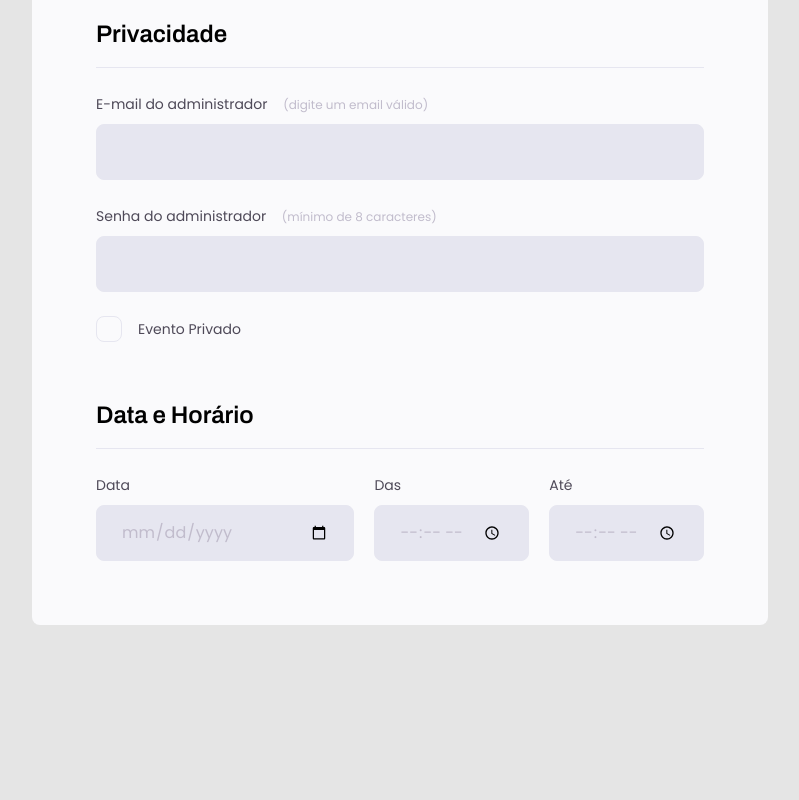
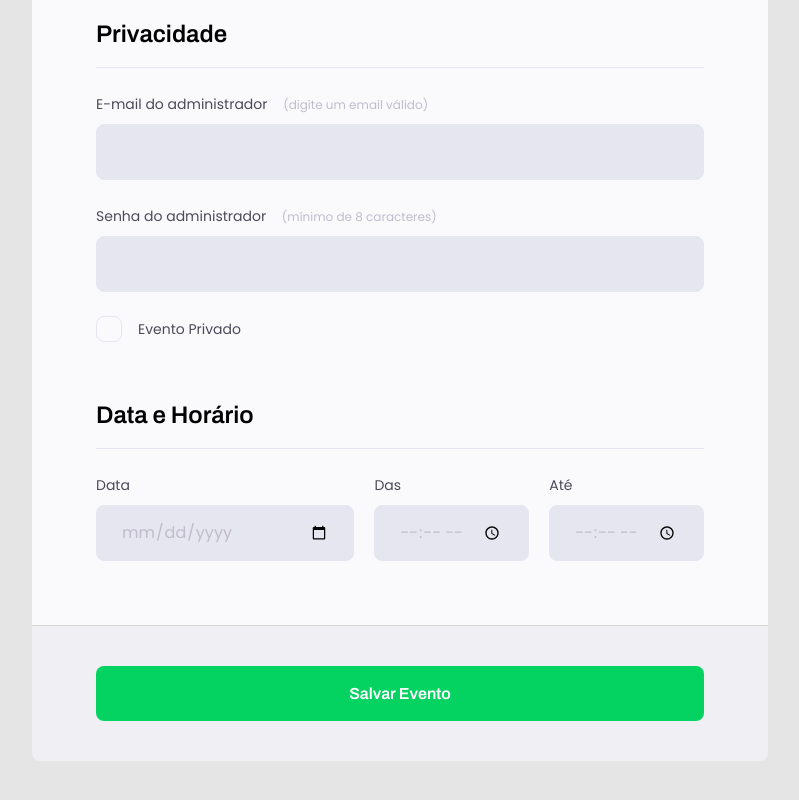
Before and after one commit to Felipe572/projeto-03, a plain HTML site: page index.html in a window 1280 px wide. Shown: the part 1090-1890 px from the top of the page, without its empty margins (240-1039 px from the left). Before the commit the page ends 1715 px from the top, so only its background shows below. Drawn offline with Linux system fonts and the light colour scheme.

Commit message:
Criando button de salvar

```diff
--- a/index.html
+++ b/index.html
@@ -104,7 +104,13 @@
                     </div>
                 </div>
             </fieldset>
+
         </form>
+
+        <footer>
+            <input class="button" type="submit" value="Salvar Evento">
+        </footer>
+
     </div>
 </body>
 </html>
--- a/style.css
+++ b/style.css
@@ -4,7 +4,7 @@
     box-sizing: border-box;
 }
 
-body, input, button, select, textarea {
+body, input, select, textarea {
     font-family: "Poppins", sans-serif;
 }
 
@@ -56,7 +56,7 @@ header > p {
 form {
     margin-top: 38px;
     background: #fafafc;
-    border-radius: 8px;
+    border-radius: 8px 8px 0 0;
     min-height: 300px;
 
     padding: 64px;
@@ -191,3 +191,36 @@ fieldset > .fieldset-wrapper > legend {
 .checkbox-wrapper > input:focus + label::before {
     outline: 2px solid black;
 }
+
+footer {
+    background: #f0f0f4;
+
+    height: 136px;
+
+    display: flex;
+    flex-direction: column;
+
+    padding: 40px 64px;
+    margin-bottom: 100px;
+
+    border-top: 1px solid #d6d6d6;
+    border-radius: 0 0 8px 8px;
+}
+
+footer > .button {
+    height: 56px;
+
+    color: #fff;
+    background: #04D361;
+    border-radius: 8px;
+    border: 0;
+
+    font-family: "Archivo", sans-serif;
+    font-weight: 600;
+    font-size: 16px;
+    line-height: 26px;
+}
+
+footer > .button:hover {
+    background: #08a04c;
+}
```
